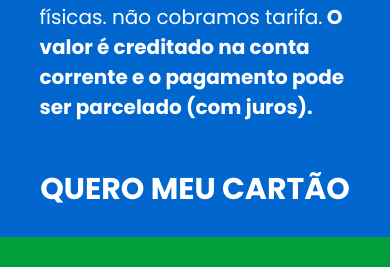
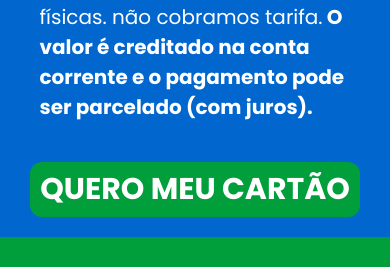
Before and after one commit to HenriqueR0drigues/Site-cred, a plain HTML site: page index.html in a window 390 px wide. Shown: the part 1847-2114 px from the top of the page. Drawn offline with nearby package versions, Linux system fonts and the light colour scheme.

Commit message:
corrigindo-btn-green

```diff
--- a/index.html
+++ b/index.html
@@ -86,7 +86,7 @@
             e o pagamento pode ser parcelado (com juros).</strong>
           </p>
 
-          <div class="button-2 button-blue">
+          <div class="button-2 button-green">
             <h1>Quero meu cartão</h1>
           </div>
 
--- a/style.css
+++ b/style.css
@@ -508,6 +508,13 @@ input {
     display: none;
   }
 
+  .button-green{
+    display: block;
+    width: auto;
+    font-size: 20px;
+    margin-bottom: 20px;
+  }
+
   .section-2 {
     background: #0167CE;
     justify-content: center;
```
